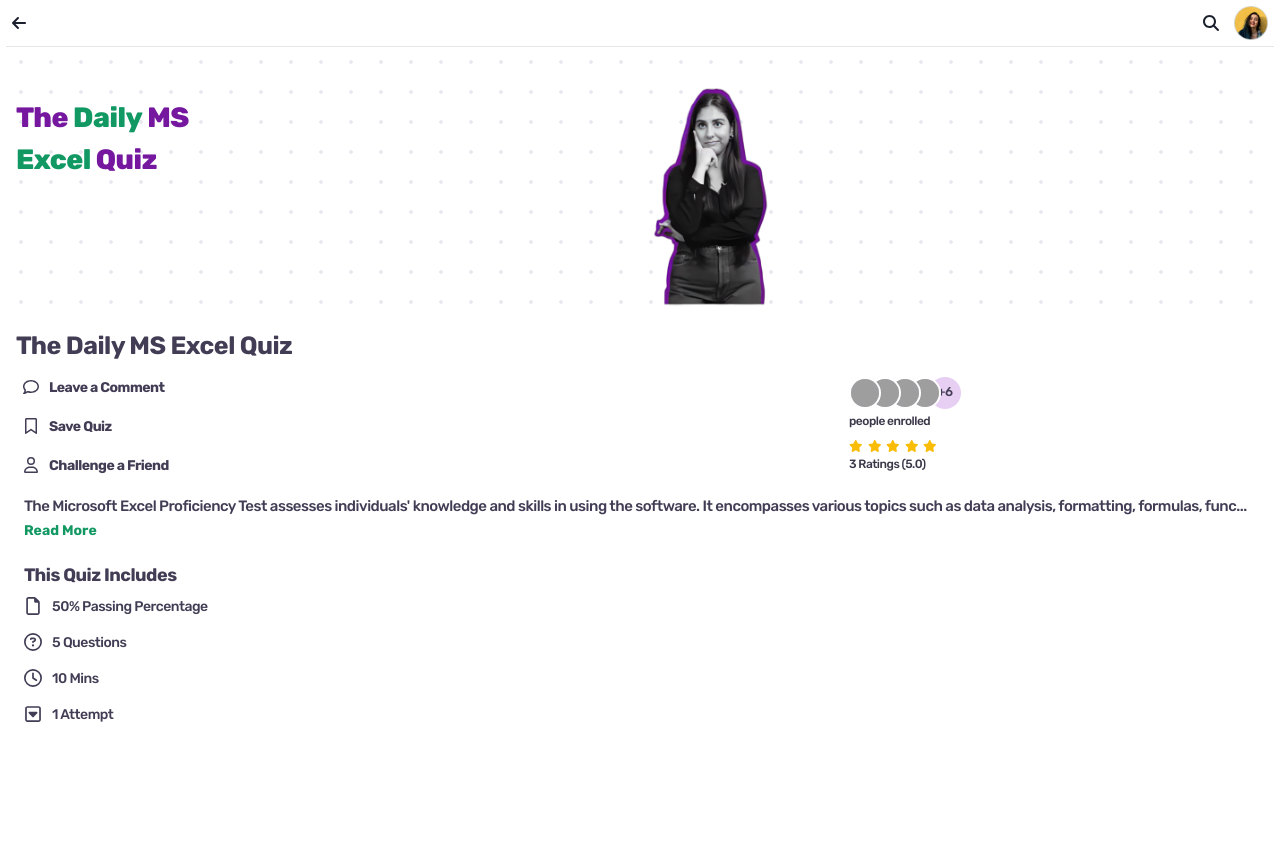
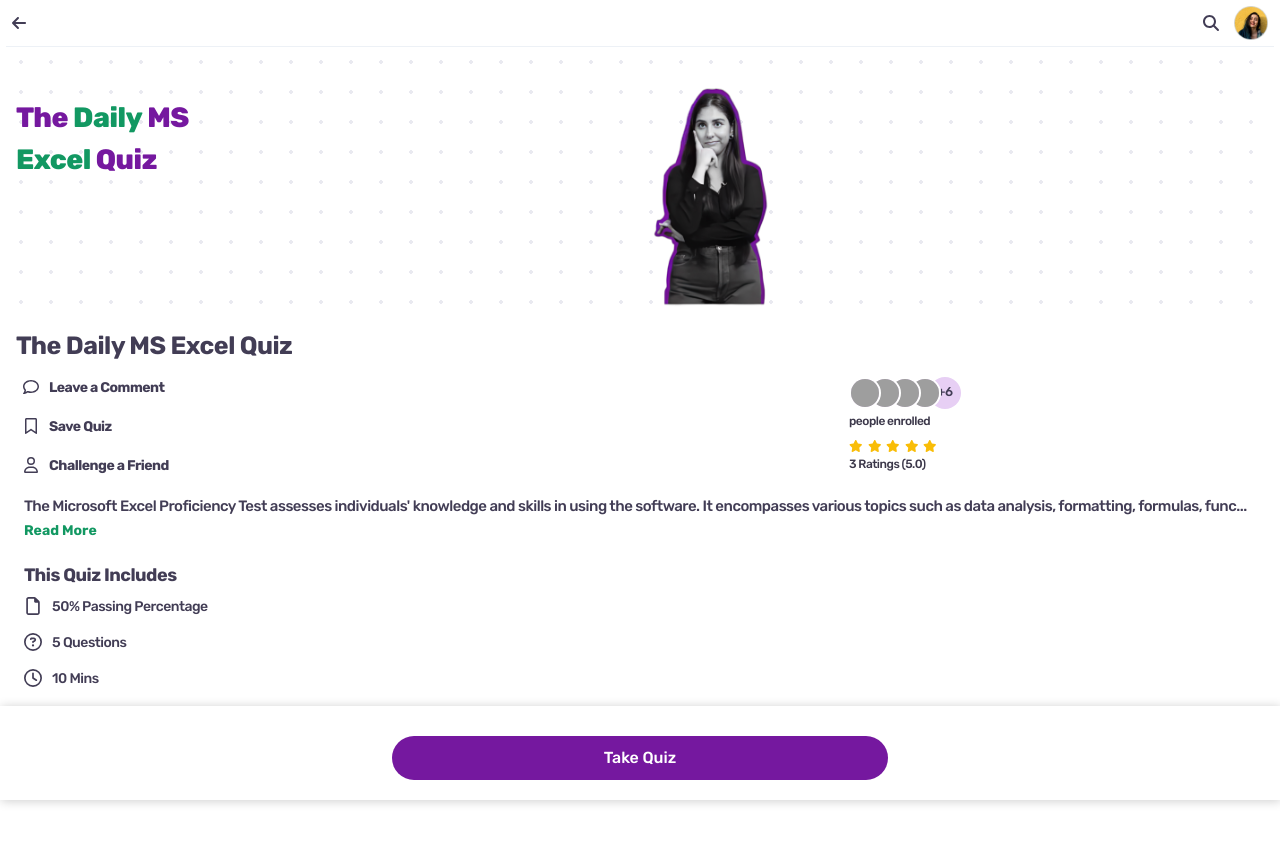
Before and after one commit to NavasMuhammed/Merchify, a React (Vite) app: page / in a window 1280 px wide. Shown: the top 844 px of the page. Before the commit the page ends 800 px from the top, so only its background shows below. Built offline with nearby package versions, Linux system fonts and the light colour scheme; grey boxes are pictures that could not be loaded.

Commit message:
feat: foot-bar-modal

```diff
--- a/src/App.scss
+++ b/src/App.scss
@@ -5,4 +5,6 @@
   padding: 0px 6px;
   text-align: center;
   letter-spacing: -.5px;
+  transition: all .3s ease-in;
+  color: #423D55;
 }
--- a/src/App.tsx
+++ b/src/App.tsx
@@ -1,8 +1,10 @@
+import { Divider } from '@chakra-ui/react'
 import './App.scss'
+import Footer from './components/footer/footer'
 import HeroSection from './components/hero/heroSection'
 import QuizInfo from './components/quizInfo/quizInfo'
 import TopBar from './components/topBar/topBar'
-import Divider from './components/widgets/divider'
+
 
 function App() {
   return (
@@ -11,6 +13,7 @@
       <Divider />
       <HeroSection />
       <QuizInfo />
+      <Footer />
     </>
   )
 }
--- /dev/null
+++ b/src/components/footer/footer.scss
@@ -0,0 +1,103 @@
+.footer-container {
+    padding: 15px 20px 20px 20px;
+    position: fixed;
+    inset: 0px;
+    top: auto;
+    background-color: #fff;
+    align-items: flex-end;
+    flex-direction: column;
+    box-shadow: 1px 1px 10px 0px rgba(0, 0, 0, 0.2);
+    transition: all .2s ease-in;
+    max-height: 300px;
+
+    &.open {
+        padding: 25px 20px;
+        max-height: 600px;
+        border-radius: 20px 20px 0px 0px;
+        box-shadow: 1px 1px 10px 1100px #433c708e;
+
+
+
+        .footer-modal-content {
+            display: flex;
+            flex-direction: column;
+            align-items: flex-start;
+            justify-content: center;
+            height: 100%;
+            gap: 8px;
+
+            >span {
+                font-size: 22px;
+                font-weight: 700;
+            }
+
+            >div {
+                display: flex;
+                gap: 20px;
+                align-items: center;
+                padding: 10px 10px;
+                max-width: 90%;
+                text-align: left;
+
+                >svg {
+                    font-size: 25px;
+                    width: 40px;
+                    height: 40px;
+                    background-color: #EFF1F4;
+                    padding: 10px;
+                    border-radius: 50px;
+                }
+
+                >div {
+                    display: flex;
+                    flex-direction: column;
+                    align-items: flex-start;
+
+                    >span {
+                        font-size: 16px;
+                        font-weight: 700;
+                    }
+
+                    >span+span {
+                        font-size: 16px;
+                        font-weight: 400;
+                    }
+                }
+
+            }
+        }
+    }
+
+    .quiz-warning {
+        align-self: center;
+        background-color: #EFF1F4;
+        max-width: 60%;
+        font-size: 12px;
+        font-weight: 400;
+        border-radius: 8px;
+        margin: 20px 0px;
+
+        svg {
+            font-size: 2px;
+            height: 14px !important;
+            width: 14px !important;
+            color: #fff;
+            background-color: #75189F !important;
+            border-radius: 50px;
+            padding: 0px !important;
+        }
+    }
+
+
+
+    button {
+        margin-top: 15px;
+        height: 12%;
+        background-color: #75189F;
+        color: #fff;
+        border-radius: 50px;
+        font-weight: 500;
+        padding: 10px;
+        width: 40%;
+    }
+}
--- /dev/null
+++ b/src/components/footer/footer.tsx
@@ -0,0 +1,62 @@
+import { useState } from 'react';
+import { Divider } from "@chakra-ui/react";
+import "./footer.scss";
+import { FontAwesomeIcon } from '@fortawesome/react-fontawesome';
+import { faClock, faIdBadge, faQuestionCircle, faTimesCircle } from '@fortawesome/free-regular-svg-icons';
+import { faAward, faExclamation } from '@fortawesome/free-solid-svg-icons';
+
+const Footer = () => {
+
+    const [isOpen, setIsOpen] = useState(false);
+
+    const handleButtonClick = () => {
+        setIsOpen(!isOpen);
+    };
+
+    return (
+        <>
+            {!isOpen && <Divider></Divider>}
+            <div className={`footer-container ${isOpen ? 'open' : ''}`}>
+                {isOpen &&
+                    <div className='footer-modal-content'>
+                        <span>Quiz Rules</span>
+                        <div>
+                            <FontAwesomeIcon icon={faClock} />
+                            <div>
+                                <span>10 Mins</span>
+                                <span>Keep in mind that it&apos;s a time-bond quiz.</span>
+                            </div>
+                        </div>
+                        <div>
+                            <FontAwesomeIcon icon={faQuestionCircle} />
+                            <div>
+                                <span>5 Mins</span>
+                                <span>We believe that you will ace it</span>
+                            </div>
+                        </div>
+                        <div>
+                            <FontAwesomeIcon icon={faAward} />
+                            <div>
+                                <span>50% Passing Criteria</span>
+                                <span>All the best! See you on the other side.</span>
+                            </div>
+                        </div>
+                        <div className="quiz-warning">
+                            <FontAwesomeIcon id='warning' icon={faExclamation} />
+                            <span>
+                                This quiz can only be completed once daily.
+                            </span>
+                        </div>
+                    </div>
+                }
+                {isOpen ?
+                    <button onClick={handleButtonClick}>Start</button> :
+                    <button onClick={handleButtonClick}>Take Quiz</button>
+
+                }
+            </div>
+        </>
+    );
+};
+
+export default Footer;
--- a/src/components/quizInfo/quizInfo.scss
+++ b/src/components/quizInfo/quizInfo.scss
@@ -3,7 +3,7 @@
     flex-direction: column;
     padding: 20px 0px;
     color: #423D55;
-
+    height: 700px;
     .main-title {
         align-self: flex-start;
         font-weight: 700;
--- a/src/components/widgets/divider.tsx
+++ /dev/null
@@ -1,8 +0,0 @@
-import "./widgets.scss"
-const Divider = () => {
-    return (
-        <div className="divider"></div>
-    );
-};
-
-export default Divider;
--- a/src/components/widgets/widgets.scss
+++ /dev/null
@@ -1,5 +0,0 @@
-.divider {
-    width: 100%;
-    height: 1px;
-    background-color: #e5e5e5;
-}
```
